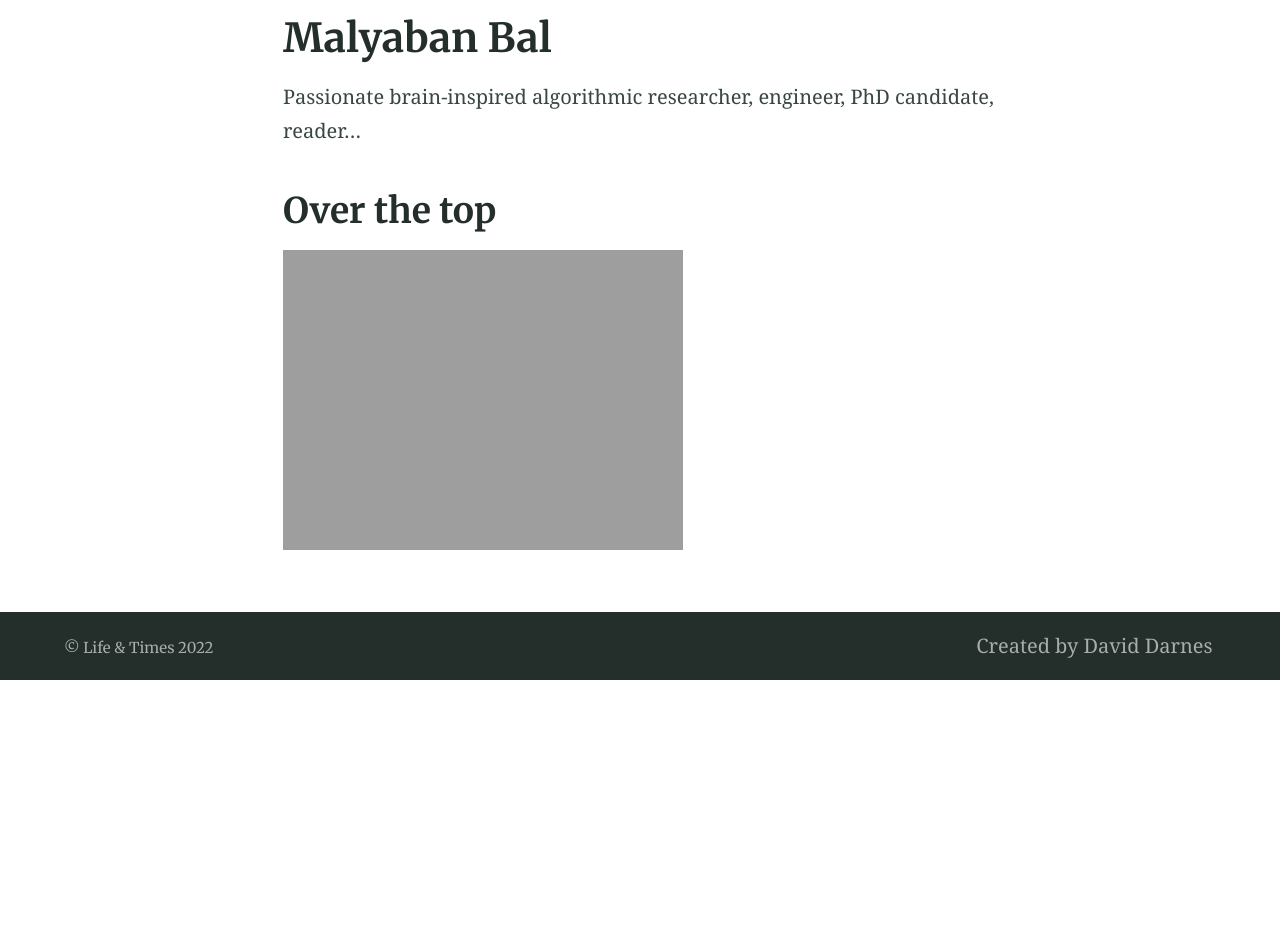
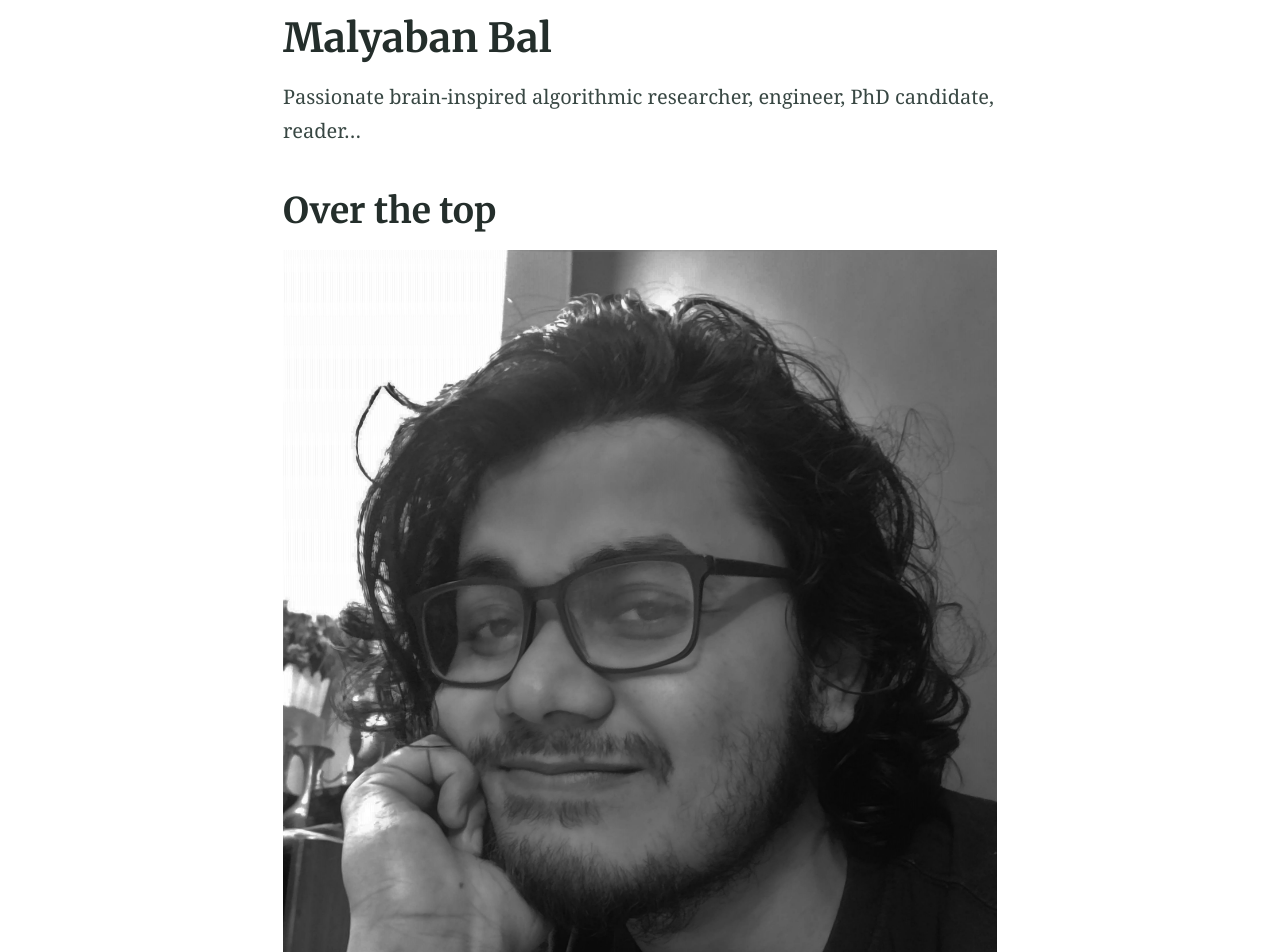
Before and after one commit to dovahkiin1995/dovahkiin1995.github.io, a Jekyll site: the page built from index.md, in a window 1280 px wide. Shown: the part 432-1384 px from the top of the page. Built offline with Jekyll 4.4.1, drawn with Linux system fonts in a browser that asks for light colours; before the commit the page ends 1112 px from its top, so only the background shows below that.

Commit message:
Update index.md

```diff
--- a/index.md
+++ b/index.md
@@ -7,4 +7,4 @@ feature_image: "https://picsum.photos/1300/400?image=989"
 Passionate brain-inspired algorithmic researcher, engineer, PhD candidate, reader...
 
 ## Over the top
-![Image](/assets/profile_image.jpg |width=100px)
+![Image](/assets/profile_image.jpg)
```
